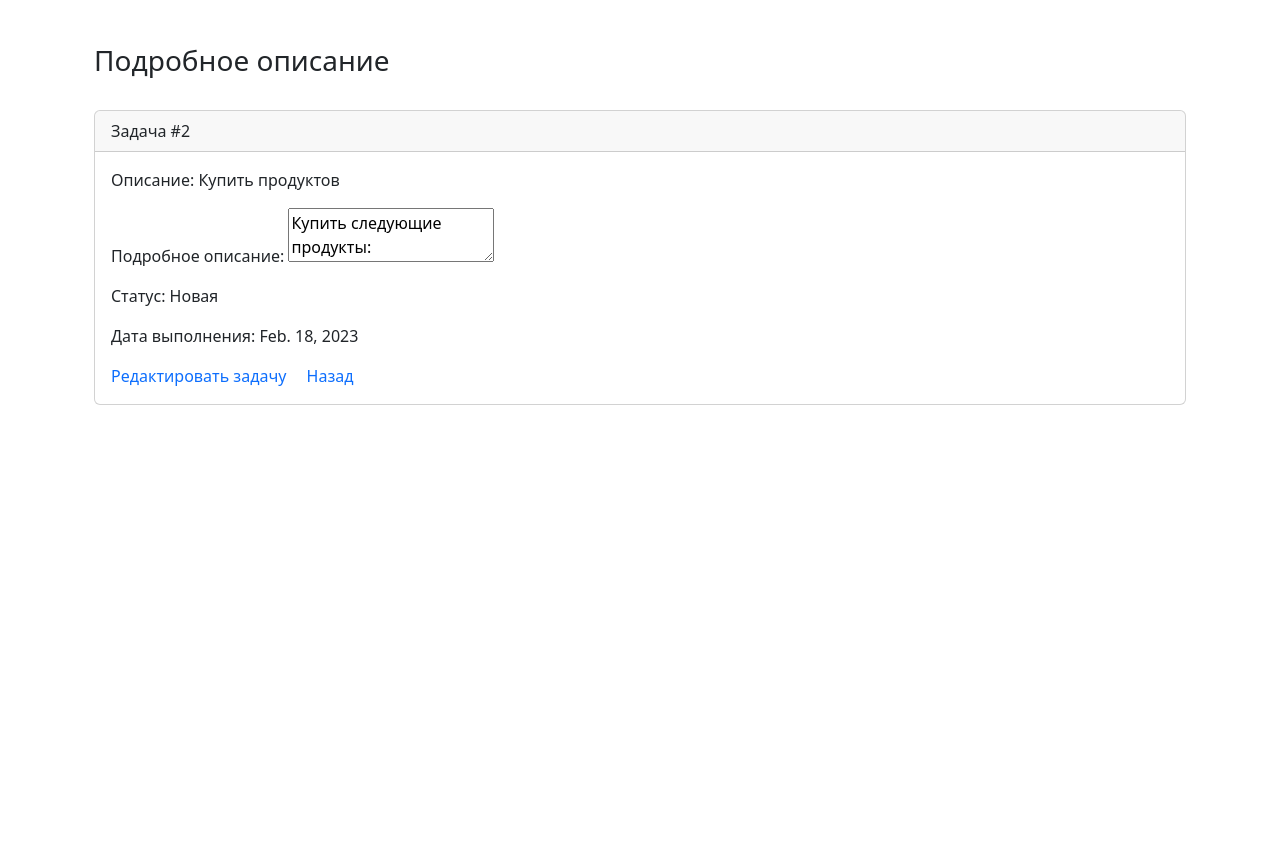
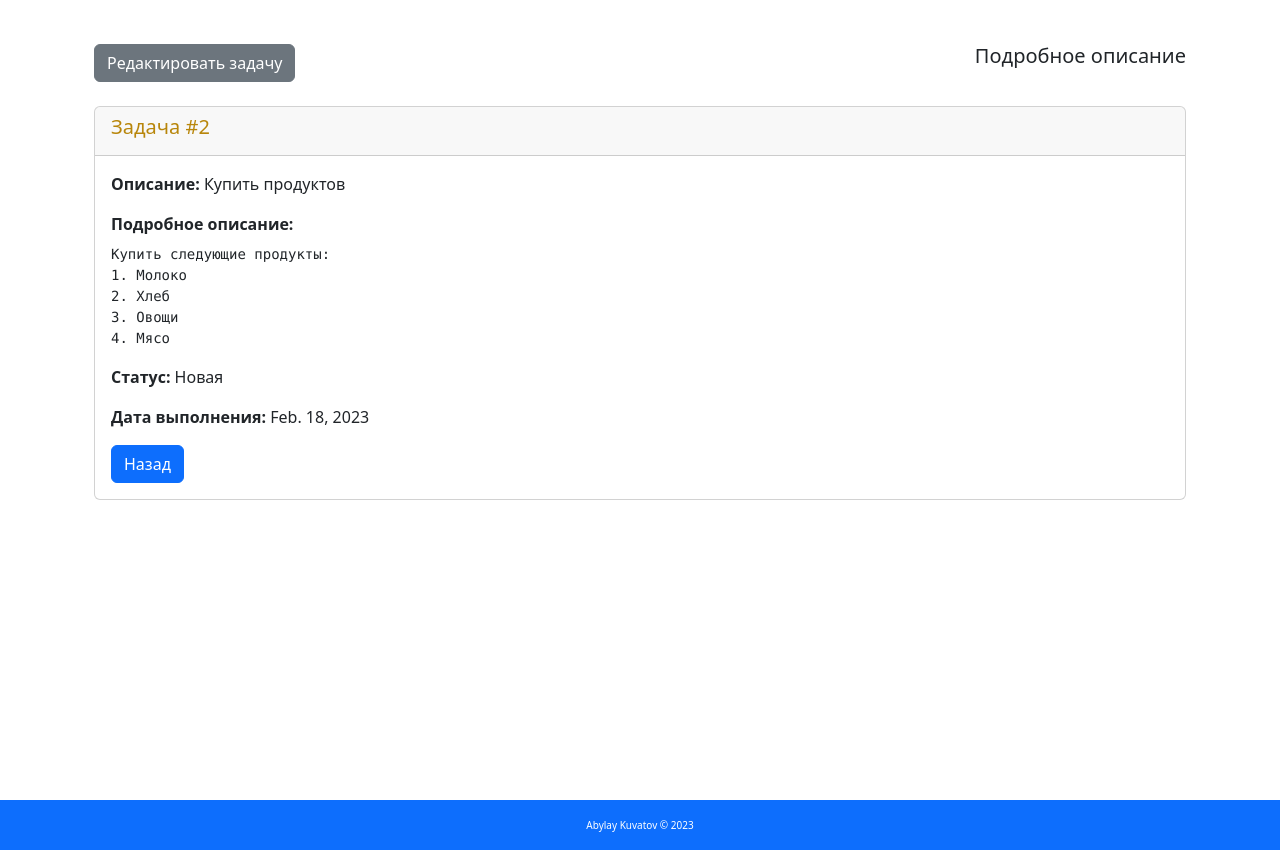
Before and after one commit to kuvatov/homework_55_abylay_kuvatov, a Django app: page /todolist/task_details/2 in a window 1280 px wide. Shown: the part 56-906 px from the top of the page. Before the commit the page ends 461 px from the top, so only its background shows below. Run offline with Django 4.2, Linux system fonts and the light colour scheme; data comes from the database, SQL or seed files in the repository; both versions use the stored data as it was after the commit; some libraries are stand-ins or nearby versions.

Commit message:
Добавил js файл с функцией автоматического расширения тега textarea под контент, а также внес именения в файле стилей и обновил fixtures

```diff
--- a/source/static/css/style.css
+++ b/source/static/css/style.css
@@ -1,6 +1,56 @@
 .container {
     padding-top: 20px;
+    position: relative;
+    min-height: 100vh;
 }
 .container a {
     text-decoration: none;
 }
+.view_body h5{
+    display: inline-block;
+    padding: 0 20px 10px 0;
+    color: darkgoldenrod;
+}
+.view_detail h5{
+    color: darkgoldenrod;
+}
+.edit_heading {
+    text-align: right;
+}
+#autoresizing {
+    display: block;
+    overflow: hidden;
+    resize: none;
+}
+pre {
+    white-space: pre-wrap;
+}
+.page_name {
+    text-align: right;
+    display: inline-block;
+}
+.page_name span {
+    color: darkgoldenrod
+}
+.btn {
+    display: inline-block;
+}
+.page_action {
+    display: flex;
+    justify-content: space-between;
+}
+footer {
+    background-color: #0d6efd;
+    color: white;
+    display: flex;
+    align-items: center;
+    justify-content: center;
+    position: relative;
+    bottom: 0;
+    width: 100%;
+    height: 50px;
+}
+footer p {
+    margin: 0;
+    font-size: 10px;
+}
--- /dev/null
+++ b/source/static/js/script.js
@@ -0,0 +1,10 @@
+textarea = document.querySelector("#autoresizing");
+  if(textarea){
+    textarea.addEventListener('input', autoResize, false);
+    textarea.addEventListener('click', autoResize, false);
+  }
+
+    function autoResize() {
+        this.style.height = 'auto';
+        this.style.height = this.scrollHeight + 'px';
+    }
--- a/source/webapp/templates/base.html
+++ b/source/webapp/templates/base.html
@@ -35,5 +35,9 @@
 <div class="container">
     {% block content %}{% endblock %}
 </div>
+<footer>
+    <p>Abylay Kuvatov © 2023</p>
+</footer>
+<script src="{% static 'js/script.js' %}" type="text/javascript"></script>
 </body>
 </html>
--- a/source/webapp/templates/task_details.html
+++ b/source/webapp/templates/task_details.html
@@ -4,28 +4,32 @@
 {% block content %}
 <div class="container-fluid">
     <br>
-    <h3>Подробное описание</h3>
+    <div class="page_action">
+        <a href="{% url 'task_edit' todolist.pk %}" class="btn btn-secondary">Редактировать задачу</a>
+        <h5 class="page_name">Подробное описание</h5>
+    </div>
     <br>
     <div class="card">
-        <div class="card-header">
-            Задача #{{ todolist.id }}
+        <div class="card-header view_detail">
+            <h5>Задача #{{ todolist.id }}</h5>
         </div>
         <div class="card-body">
-            <p class="card-text">Описание: {{ todolist.description }}</p>
+            <p class="card-text"><b>Описание:</b> {{ todolist.description }}</p>
             {% if todolist.detailed_description %}
-<!--                <textarea class="card-text" readonly>Подробное описание: {{ todolist.detailed_description }}</textarea>-->
-                <p class="card-text">Подробное описание: <textarea readonly>{{ todolist.detailed_description }}</textarea></p>
+            <div class="mb-3">
+                <label for="exampleFormControlInput1" class="form-label"><b>Подробное описание:</b></label>
+                <pre>{{ todolist.detailed_description }}</pre>
+            </div>
             {% else %}
-                <p class="card-text">Подробное описание: не добавлено</p>
+            <p class="card-text"><b>Подробное описание:</b> не добавлено</p>
             {% endif %}
             {% for choice in choices %}
-                {% if choice.0 == todolist.status %}
-                    <p class="card-text">Статус: {{ choice.1 }}</p>
-                {% endif %}
+            {% if choice.0 == todolist.status %}
+            <p class="card-text"><b>Статус:</b> {{ choice.1 }}</p>
+            {% endif %}
             {% endfor %}
-            <p class="card-text">Дата выполнения: {{ todolist.action_date }}</p>
-            <a href="{% url 'task_edit' todolist.pk %}" class="card-link">Редактировать задачу</a>
-            <a href="{% url 'tasks_view' %}" class="card-link">Назад</a>
+            <p class="card-text"><b>Дата выполнения:</b> {{ todolist.action_date }}</p>
+            <a href="{% url 'tasks_view' %}" class="btn btn-primary">Назад</a>
         </div>
     </div>
     <br>
```
Also changed, not shown: source/fixtures/dump.json (+10 -7 lines), source/webapp/templates/task_create.html (+12 -7 lines), source/webapp/templates/task_edit.html (+13 -10 lines), source/webapp/templates/tasks_view.html (+4 -4 lines).
